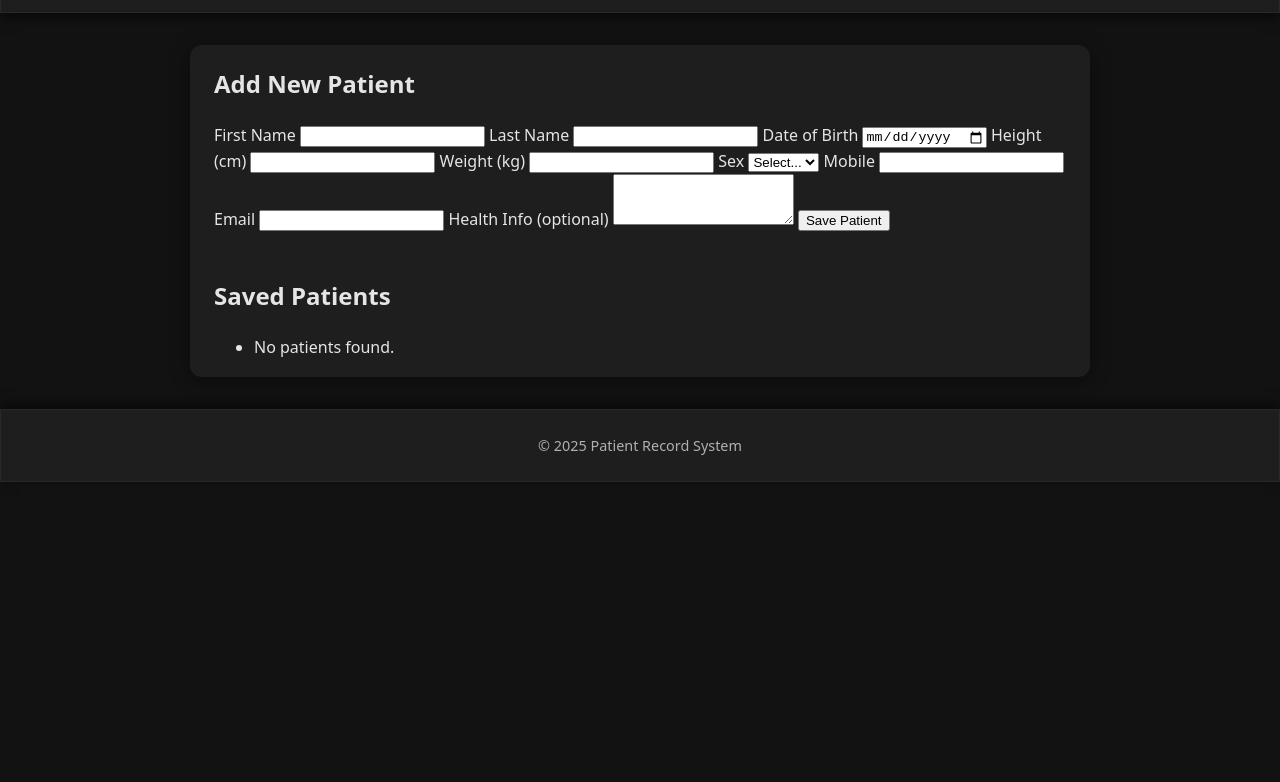
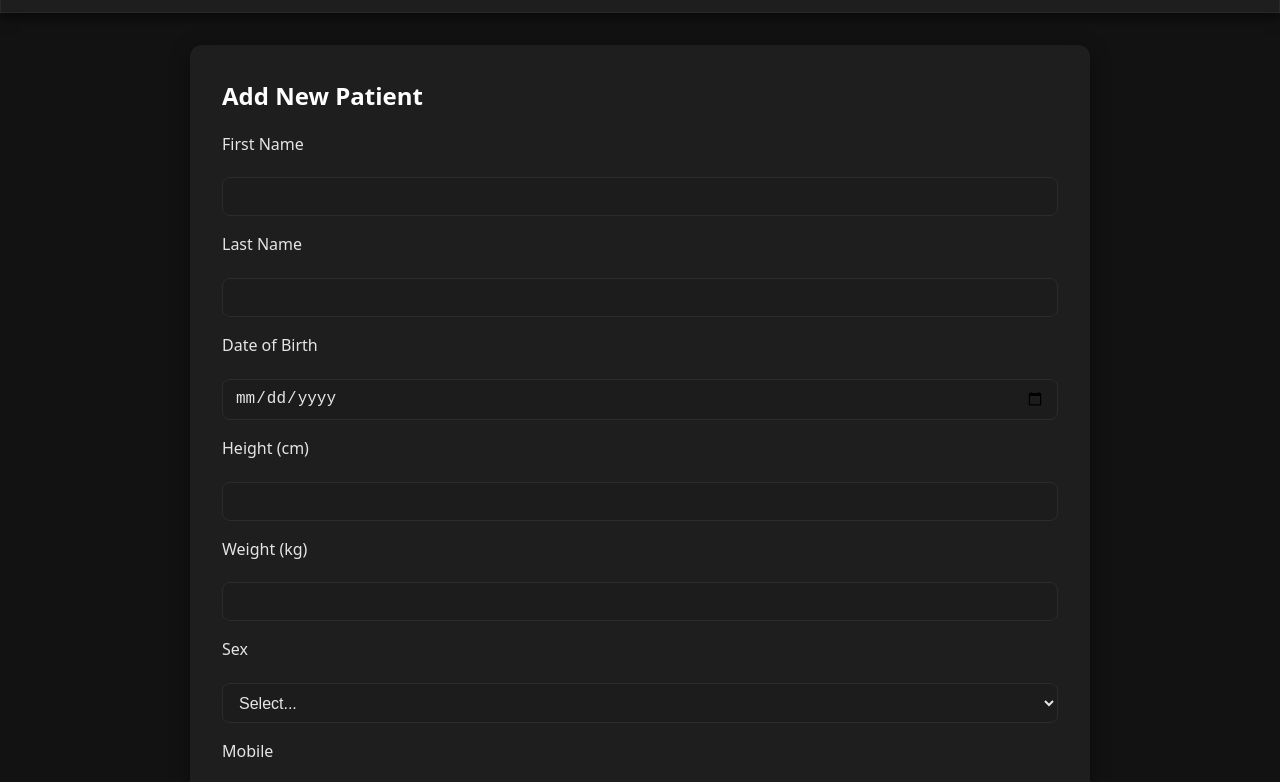
Before and after one commit to william-uni/patientrecord, a plain HTML site: page main.html in a window 1280 px wide. Shown: the part 88-870 px from the top of the page. Before the commit the page ends 800 px from the top, so only its background shows below. Drawn offline with Linux system fonts and the light colour scheme.

Commit message:
css styling fixes (inherited from previous class task)

```diff
--- a/style.css
+++ b/style.css
@@ -5,20 +5,21 @@
   --text: #e5e5e5;
   --muted: #b0b0b0;
   --card: #1e293b;
-
+  --border: #2c2c2c;
+  --input-bg: #1c1c1c;
 }
 
 * {
   box-sizing: border-box;
+  margin: 0;
+  padding: 0;
 }
 
 body {
   font-family: system-ui, -apple-system, BlinkMacSystemFont, "Segoe UI", Roboto, sans-serif;
   background: var(--bg);
   color: var(--text);
-  margin: 0;
   line-height: 1.6;
-  transition: background 0.3s ease, color 0.3s ease;
 }
 
 header, footer {
@@ -41,34 +42,107 @@ footer {
 
 main {
   display: grid;
-  gap: 1.5rem;
+  gap: 2rem;
   max-width: 900px;
   margin: 2rem auto;
-  padding: 0 1.5rem;
+  padding: 2rem;
   background: var(--surface);
   border-radius: 12px;
   box-shadow: 0 4px 20px rgba(0, 0, 0, 0.4);
-  min-height: 300px;
 }
 
-h1 {
-  margin: 0 0 0.3rem;
-  font-size: 1.8rem;
+/* Form Styles */
+form {
+  display: grid;
+  gap: 1rem;
+}
+
+form label {
+  font-weight: 500;
+  margin-bottom: 0.25rem;
+  display: block;
+}
+
+form input,
+form select,
+form textarea {
+  width: 100%;
+  padding: 0.6rem 0.75rem;
+  border-radius: 8px;
+  border: 1px solid var(--border);
+  background: var(--input-bg);
+  color: var(--text);
+  font-size: 1rem;
+  transition: border 0.2s ease, box-shadow 0.2s ease;
+}
+
+form input:focus,
+form select:focus,
+form textarea:focus {
+  outline: none;
+  border-color: var(--primary);
+  box-shadow: 0 0 0 2px rgba(58, 122, 254, 0.3);
+}
+
+form button {
+  padding: 0.75rem;
+  border: none;
+  border-radius: 8px;
+  background: var(--primary);
+  color: #fff;
+  font-weight: 600;
+  cursor: pointer;
+  transition: background 0.2s ease, transform 0.1s ease;
+}
+
+form button:hover {
+  background: #2f5edb;
+  transform: translateY(-2px);
+}
+
+/* Patient List Styles */
+#patients-list {
+  list-style: none;
+  display: grid;
+  gap: 1rem;
+  padding: 0;
+}
+
+#patients-list li {
+  background: var(--card);
+  padding: 1rem 1.25rem;
+  border-radius: 10px;
+  border: 1px solid var(--border);
+  box-shadow: 0 2px 8px rgba(0, 0, 0, 0.3);
+  transition: transform 0.2s ease, box-shadow 0.2s ease;
+}
+
+#patients-list li:hover {
+  transform: translateY(-2px);
+  box-shadow: 0 4px 14px rgba(0, 0, 0, 0.5);
+}
+
+#patients-list li strong {
+  font-size: 1.1rem;
+  color: #fff;
+}
+
+#patients-list li .muted {
+  color: var(--muted);
+}
+
+/* Section Titles */
+h1, h2 {
+  color: #fff;
+}
+
+h2 {
+  margin-bottom: 1rem;
   font-weight: 600;
 }
 
-p {
-  margin: 0;
-  color: var(--muted);
-}
-
+/* Responsive */
 @media (max-width: 600px) {
-  header, footer {
-    padding: 1rem;
-  }
-  h1 {
-    font-size: 1.5rem;
-  }
   main {
     padding: 1rem;
   }
```
